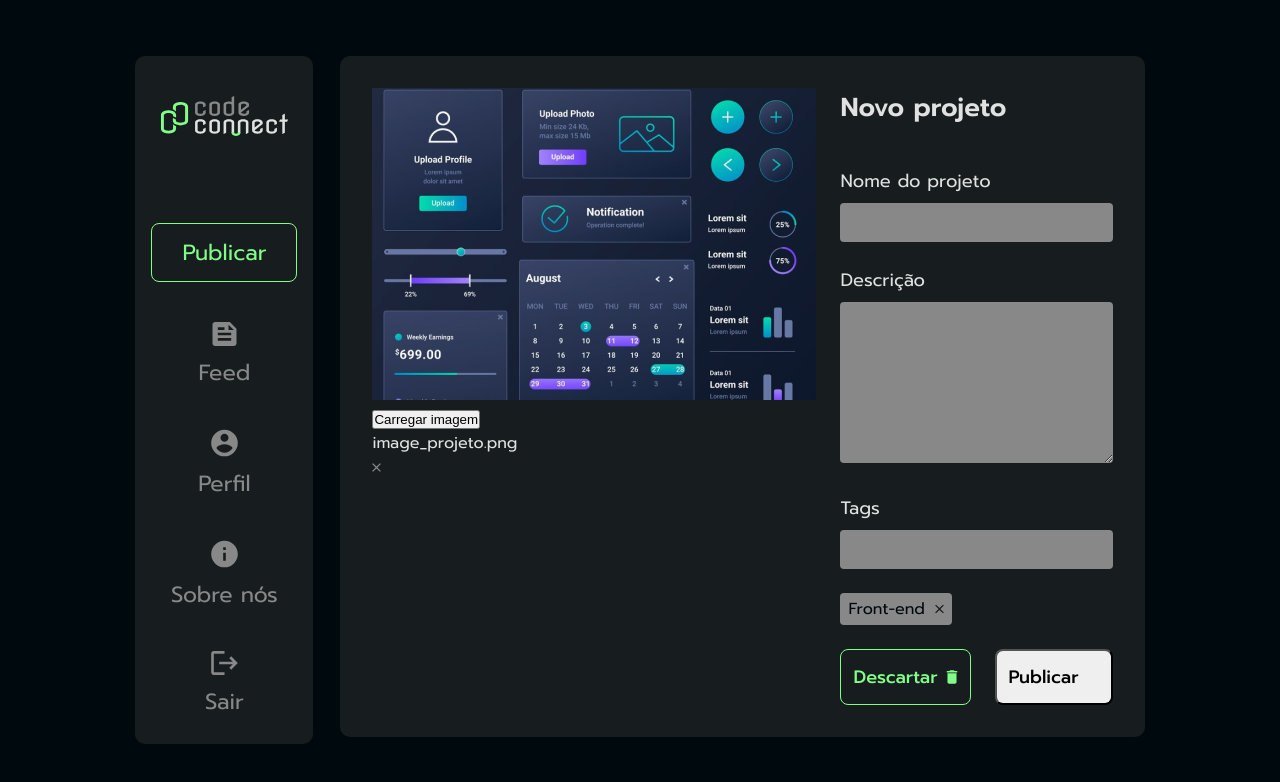
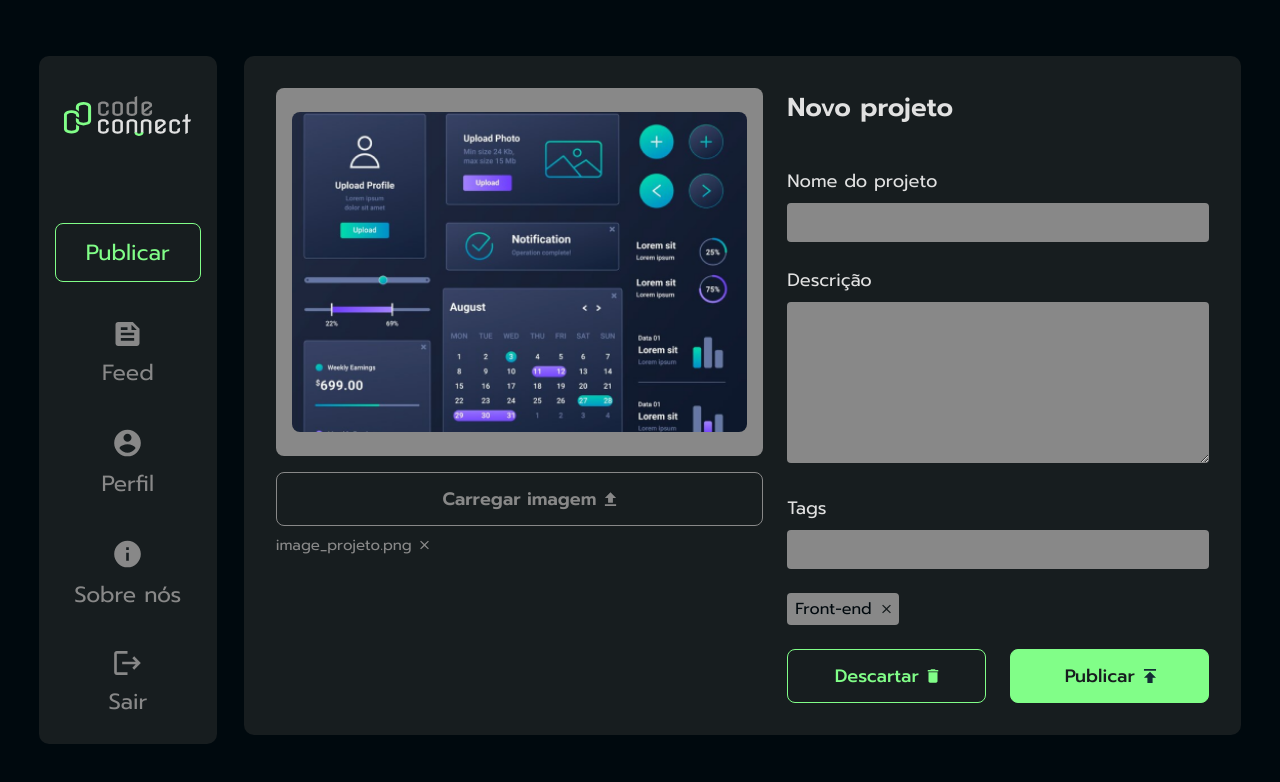
Before and after one commit to Gustavoo-z/CodeConnect, a plain HTML site: page index.html in a window 1280 px wide. Drawn offline with Linux system fonts and the light colour scheme.

Commit message:
Tela upload finalizada

```diff
--- a/index.html
+++ b/index.html
@@ -54,7 +54,8 @@
             <div class="container-imagem">
                 <img src="/img/imagem1.png" alt="" class="main-imagem">
             </div>
-            <button>Carregar imagem</button>
+            <button id="upload-btn">Carregar imagem</button>
+            <input type="file" id="image-upload" accept="image/" style="display: none;"/>
             <div class="container-imagem-nome">
                 <p>image_projeto.png</p>
                 <img src="/img/close.svg">
@@ -89,7 +90,7 @@
         </div>
     </main>
 
-    <script src="script.js"></script>
+    <script src="scripts.js"></script>
 </body>
 
 </html>
--- a/scripts.js
+++ b/scripts.js
@@ -0,0 +1,6 @@
+const uploadBtn = document.getElementById('upload-btn');
+const inputUpload = document.getElementById('image-upload');
+
+uploadBtn.addEventListener('click', () => {
+    inputUpload.click();
+})
--- a/styles.css
+++ b/styles.css
@@ -143,6 +143,7 @@ textarea {
     color: var(--primary-color);
     border: 1px solid var(--primary-color);
     position: relative;
+    cursor: pointer;
 }
 
 .botao-descartar::after {
@@ -158,3 +159,79 @@ textarea {
     transform: translateY(-50%);
     margin-left: 8px;
 }
+
+.botao-publicar {
+    background-color: var(--primary-color);
+    color: var(--itens-background);
+    border: 1px solid var(--primary-color);
+    position: relative;
+    cursor: pointer;
+}
+
+.botao-publicar::after {
+    content: "";
+    background-image: url("/img/arrow_forward2.svg");
+    background-size: contain;
+    background-repeat: no-repeat;
+    width: 15px;
+    height: 15px;
+    display: inline-block;
+    position: absolute;
+    top: 50%;
+    transform: translateY(-50%);
+    margin-left: 8px;
+}
+
+.container-descricao {
+    width: 422px;
+}
+
+.main-imagem {
+    border-radius: 8px;
+    height: 100%;
+    object-fit: cover;
+}
+
+.container-imagem {
+    height: 368px;
+    padding: 24px 16px;
+    background-color: var(--secondary-color);
+    border-radius: 8px;
+}
+
+.container-upload-imagem button {
+    margin: 16px 0 8px 0;
+    background-color: var(--itens-background);
+    border: 1px solid var(--secondary-color);
+    border-radius: 8px;
+    color: var(--secondary-color);
+    width: 100%;
+    text-align: center;
+    padding: 12px;
+    font-family: var(--font-family);
+    font-weight: 600;
+    font-size: 18px;
+    position: relative;
+    cursor: pointer;
+}
+
+.container-upload-imagem button::after {
+    content: "";
+    background-image: url(/img/upload.svg);
+    background-size: contain;
+    background-repeat: no-repeat;
+    display: inline-block;
+    width: 15px;
+    height: 15px;
+    position: absolute;
+    top: 50%;
+    transform: translateY(-50%);
+    margin-left: 8px;
+}
+
+.container-imagem-nome {
+    display: flex;
+    gap: 8px;
+    color: var(--secondary-color);
+    font-size: 15px;
+}
```
